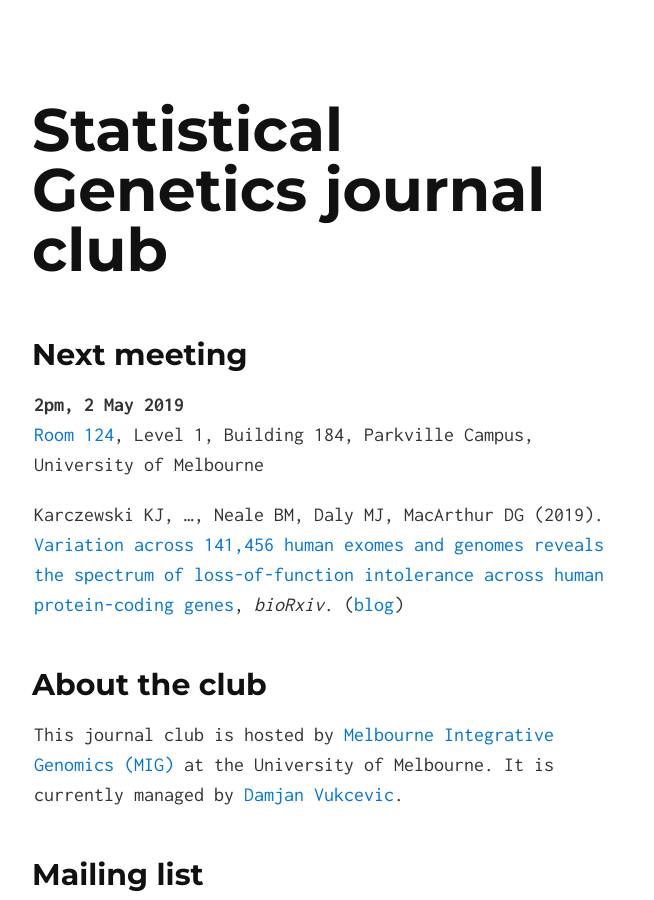
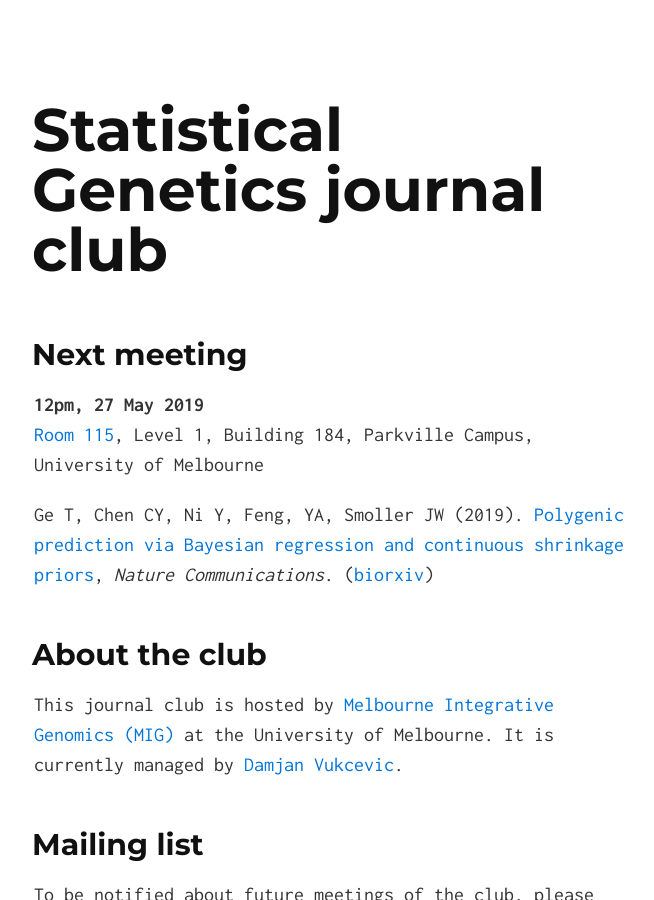
Before and after one commit to melbintgen/statgen-journal-club, a Jekyll site: the page built from index.md, in a window 1280 px wide and 900 px high. Shown: the whole window, without its empty margins (306-960 px from the left). Built offline with Jekyll 4.4.1, drawn with Linux system fonts in a browser that asks for light colours; our own code applies the rules of GitHub Pages for plain Markdown files; some of the changed text lies outside the part shown.

Commit message:
Announce meeting for 27 May 2019

```diff
--- a/index.md
+++ b/index.md
@@ -5,15 +5,14 @@ layout: default
 
 ## Next meeting
 
-**2pm, 2 May 2019**
-[Room 124](https://maps.unimelb.edu.au/parkville/building/184/124), Level 1,
+**12pm, 27 May 2019**
+[Room 115](https://maps.unimelb.edu.au/point?poi=661677), Level 1,
 Building 184, Parkville Campus, University of Melbourne
 
-Karczewski KJ, ..., Neale BM, Daly MJ, MacArthur DG (2019).  [Variation across
-141,456 human exomes and genomes reveals the spectrum of loss-of-function
-intolerance across human protein-coding genes](https://doi.org/10.1101/531210),
-*bioRxiv*.
-([blog](http://www.cureffi.org/2019/01/28/using-human-lof-variants-to-evaluate-drug-targets/))
+Ge T, Chen CY, Ni Y, Feng, YA, Smoller JW (2019).  [Polygenic prediction via
+Bayesian regression and continuous shrinkage
+priors](http://dx.doi.org/10.1038/s41467-019-09718-5), *Nature Communications*.
+([biorxiv](https://doi.org/10.1101/416859))
 
 
 ## About the club
```
Also changed, not shown: other parts of index.md (+6 -0 lines).
